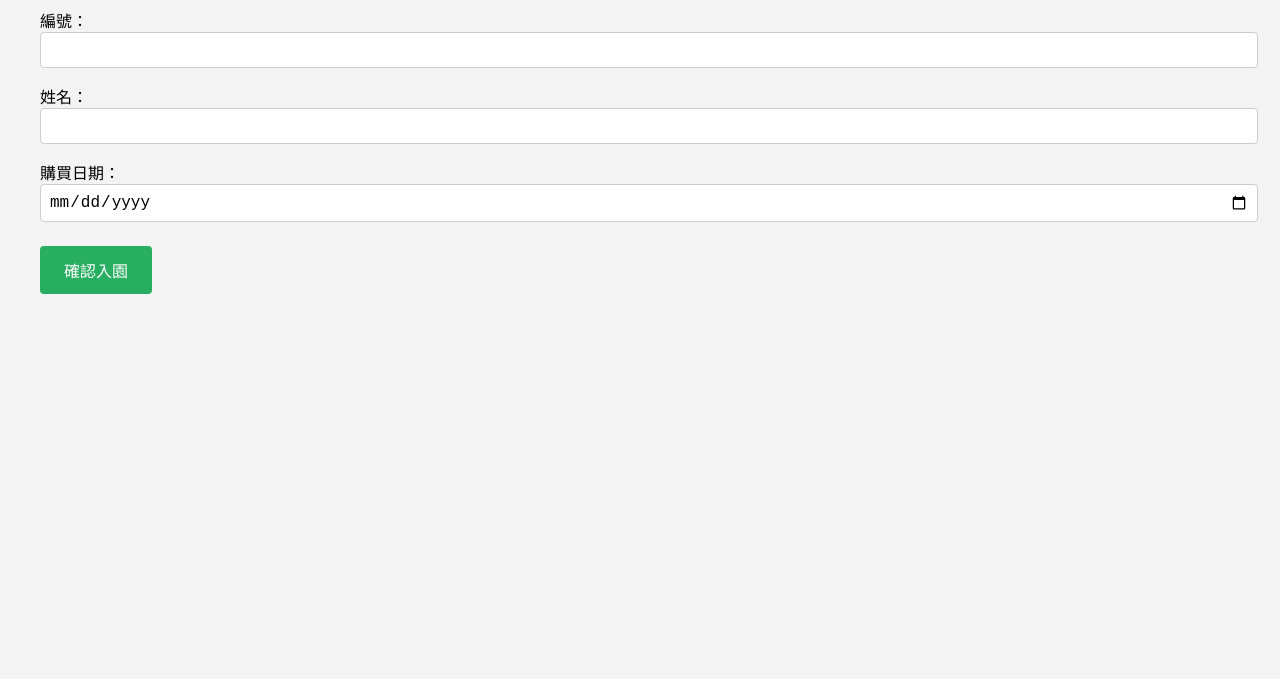
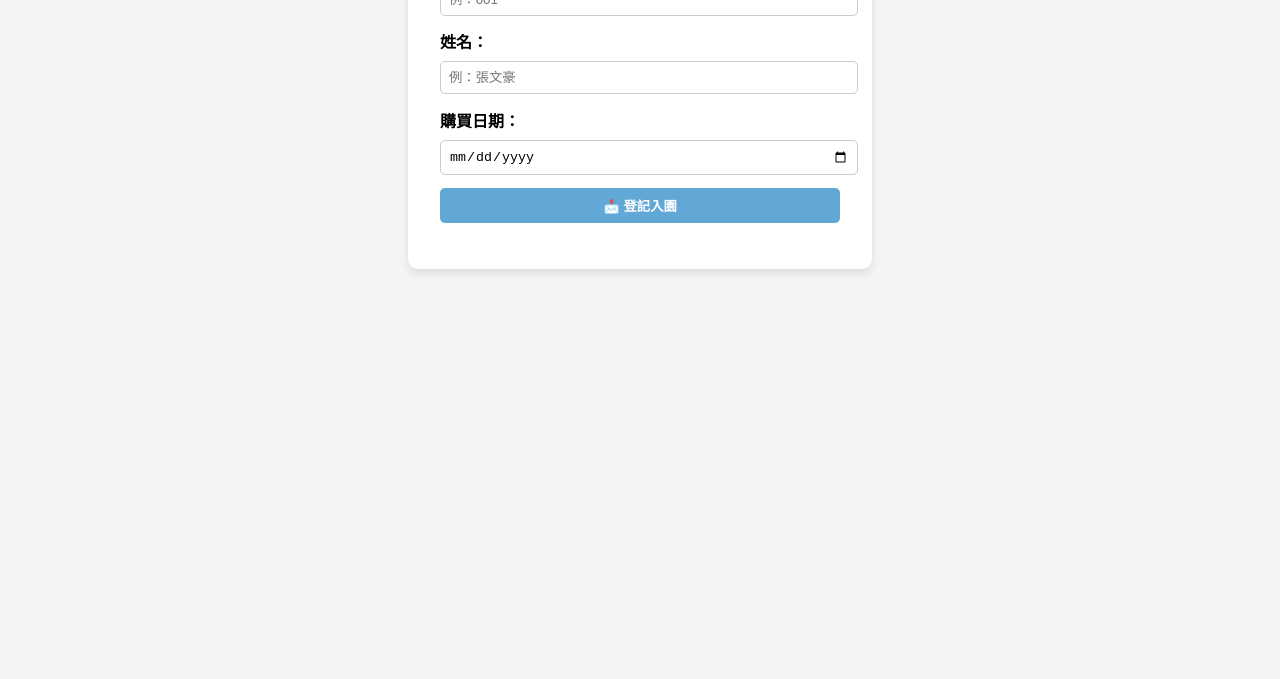
Before and after one commit to s110905/jojopass, a plain HTML site: page index.html in a window 1280 px wide. Shown: the part 121-800 px from the top of the page. Drawn offline with Linux system fonts and the light colour scheme.

Commit message:
Update index.html

```diff
--- a/index.html
+++ b/index.html
@@ -1,74 +1,67 @@
 <!DOCTYPE html>
 <html lang="zh-Hant">
 <head>
-  <meta charset="UTF-8" />
-  <meta name="viewport" content="width=device-width, initial-scale=1.0" />
-  <title>入園報到</title>
+  <meta charset="UTF-8">
+  <title>JOJO ZOO PASS 報到頁面</title>
   <style>
-    body { font-family: sans-serif; padding: 2rem; background: #f3f3f3; }
-    h1 { color: #2c3e50; }
-    label { display: block; margin-top: 1rem; }
-    input[type="text"], input[type="date"] {
-      width: 100%; padding: 0.5rem; font-size: 1rem; border-radius: 4px; border: 1px solid #ccc;
+    body {
+      font-family: Arial, sans-serif;
+      padding: 2em;
+      background: #f4f4f4;
     }
-    button {
-      margin-top: 1.5rem; padding: 0.75rem 1.5rem; font-size: 1rem;
-      background-color: #27ae60; color: white; border: none; border-radius: 4px; cursor: pointer;
+    form {
+      background: #fff;
+      padding: 2em;
+      border-radius: 10px;
+      max-width: 400px;
+      margin: auto;
+      box-shadow: 0 4px 8px rgba(0,0,0,0.1);
     }
-    .success { color: green; margin-top: 1rem; }
+    label {
+      display: block;
+      margin-bottom: 0.5em;
+      font-weight: bold;
+    }
+    input {
+      width: 100%;
+      padding: 0.6em;
+      margin-bottom: 1em;
+      border-radius: 5px;
+      border: 1px solid #ccc;
+    }
+    input[type="submit"] {
+      background: #61a8d7;
+      color: white;
+      border: none;
+      cursor: pointer;
+      font-weight: bold;
+    }
+    input[type="submit"]:hover {
+      background: #4c92c1;
+    }
+    .success {
+      text-align: center;
+      color: green;
+      font-weight: bold;
+    }
   </style>
 </head>
 <body>
+  <form action="https://docs.google.com/forms/d/e/1FAIpQLSf1fBPonGeoETLOjyWKmdpAQrhP9F07ID8lz8xnL-Zh1bUYrQ/formResponse"
+        method="POST" target="hidden_iframe" onsubmit="document.getElementById('msg').style.display='block'">
+    <label>護照編號：</label>
+    <input name="entry.159655196" placeholder="例：001" required>
 
-  <h1>遊園護照報到</h1>
+    <label>姓名：</label>
+    <input name="entry.1028821517" placeholder="例：張文豪" required>
 
-  <form id="reportForm">
-    <label for="code">編號：</label>
-    <input type="text" id="code" name="entry.159655196" required />
+    <label>購買日期：</label>
+    <input name="entry.823871012" type="date" required>
 
-    <label for="name">姓名：</label>
-    <input type="text" id="name" name="entry.1028821517" required />
-
-    <label for="date">購買日期：</label>
-    <input type="date" id="date" name="entry.823871012" required />
-
-    <button type="submit">確認入園</button>
+    <input type="submit" value="📩 登記入園">
   </form>
 
-  <div class="success" id="successMessage" style="display: none;">
-    ✅ 入園成功！
-  </div>
-
+  <div class="success" id="msg" style="display:none;">✅ 報到完成，歡迎入園！</div>
   <iframe name="hidden_iframe" style="display:none;"></iframe>
-
-  <script>
-    // 自動從網址帶入欄位
-    function getParams() {
-      const params = new URLSearchParams(window.location.search);
-      if (params.has('id')) document.getElementById('code').value = decodeURIComponent(params.get('id'));
-      if (params.has('name')) document.getElementById('name').value = decodeURIComponent(params.get('name'));
-      if (params.has('date')) document.getElementById('date').value = decodeURIComponent(params.get('date'));
-    }
-
-    getParams();
-
-    const form = document.getElementById("reportForm");
-    const successMsg = document.getElementById("successMessage");
-
-    form.addEventListener("submit", function (e) {
-      e.preventDefault();
-
-      const formData = new FormData(form);
-      const queryString = new URLSearchParams(formData).toString();
-
-      const formAction = "https://docs.google.com/forms/d/e/1FAIpQLSf1fBPonGeoETLOjyWKmdpAQrhP9F07ID8lz8xnL-Zh1bUYrQ/formResponse?" + queryString;
-
-      fetch(formAction, { method: "POST", mode: "no-cors" })
-        .then(() => {
-          form.reset();
-          successMsg.style.display = "block";
-        });
-    });
-  </script>
 </body>
 </html>
```
